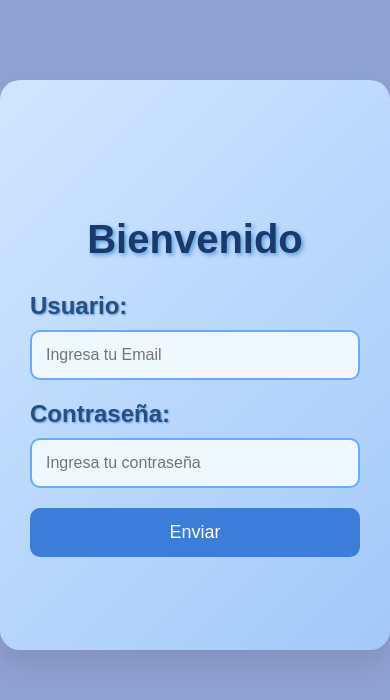
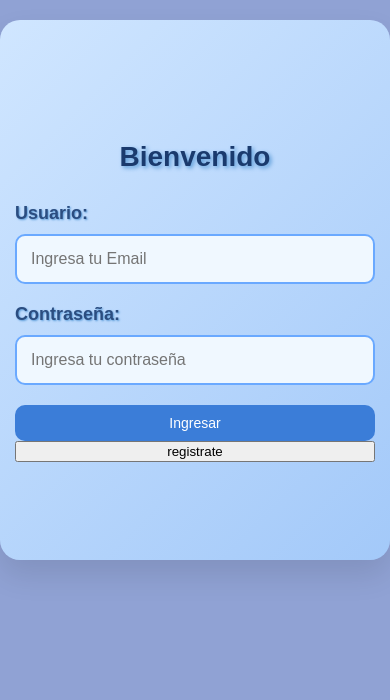
Before and after one commit to YinethRivera/PROYECTO_FINAL, a React (Vite) app: page /login in a window 390 px wide. Shown: the top 700 px of the page. Built offline with nearby package versions, Linux system fonts and the light colour scheme; no server answers.

Commit message:
conectado

```diff
--- a/src/components/CartIcons/CartIcon.module.css
+++ b/src/components/CartIcons/CartIcon.module.css
@@ -1,4 +1,4 @@
-/* CartIcon.module.css */
+/* Estilos generales */
 .iconWrapper {
   position: relative;
   display: inline-block;
@@ -7,19 +7,19 @@
 .cartIcon {
   font-size: 40px;
   cursor: pointer;
-  color: #1d4ed8; /* Azul oscuro para el icono */
-  transition: color 0.3s ease; /* Suave transición para el cambio de color */
+  color: #1d4ed8;
+  transition: color 0.3s ease;
 }
 
 .cartIcon:hover {
-  color: #2563eb; /* Azul más claro al pasar el ratón */
+  color: #2563eb;
 }
 
 .badge {
   position: absolute;
   top: -10px;
   right: -10px;
-  background: #ef4444; /* Rojo brillante para el badge */
+  background: #ef4444;
   color: white;
   border-radius: 50%;
   padding: 2px 8px;
@@ -35,17 +35,17 @@
   top: 50%;
   left: 50%;
   transform: translate(-50%, -50%);
-  background-color: #1e40af; /* Azul profundo para el dropdown */
-  border: 2px solid #1e3a8a; /* Borde azul más oscuro */
-  box-shadow: 0px 4px 12px rgba(0, 0, 0, 0.2); /* Sombra más profunda */
+  background-color: #1e40af;
+  border: 2px solid #1e3a8a;
+  box-shadow: 0px 4px 12px rgba(0, 0, 0, 0.2);
   padding: 1.5rem;
   z-index: 50;
   width: 30rem;
   max-height: 25rem;
   overflow-y: auto;
-  border-radius: 8px; /* Bordes redondeados */
-  outline: 4px solid #2563eb; /* Recuadro azul claro */
-  outline-offset: -4px; /* Ajusta la posición del recuadro */
+  border-radius: 8px;
+  outline: 4px solid #2563eb;
+  outline-offset: -4px;
 }
 
 .cartDropdown::-webkit-scrollbar {
@@ -64,3 +64,40 @@
 .cartDropdown::-webkit-scrollbar-thumb:hover {
   background: #555;
 }
+
+/* Media queries para responsividad */
+@media (max-width: 768px) {
+  .cartIcon {
+    font-size: 32px; /* Reducir tamaño del icono en pantallas medianas */
+  }
+
+  .badge {
+    font-size: 12px; /* Reducir tamaño del badge */
+    padding: 1px 6px; /* Ajustar el padding */
+    top: -8px; /* Ajustar la posición */
+    right: -8px;
+  }
+
+  .cartDropdown {
+    width: 25rem; /* Reducir el ancho del dropdown */
+    padding: 1rem; /* Ajustar el padding */
+  }
+}
+
+@media (max-width: 480px) {
+  .cartIcon {
+    font-size: 28px; /* Reducir aún más el tamaño del icono en pantallas pequeñas */
+  }
+
+  .badge {
+    font-size: 10px; /* Ajustar el tamaño del badge */
+    padding: 1px 5px;
+    top: -6px;
+    right: -6px;
+  }
+
+  .cartDropdown {
+    width: 20rem; /* Reducir el ancho del dropdown */
+    padding: 0.75rem; /* Reducir el padding */
+  }
+}
--- a/src/components/Menu/Header.jsx
+++ b/src/components/Menu/Header.jsx
@@ -4,6 +4,8 @@ import Img from "../../assets/Logo.png";
 import { Link } from "react-scroll";
 import CartIcon from "../CartIcons/CartIcon";
 import { Outlet, useNavigate } from "react-router-dom";
+import { signOut } from "firebase/auth";
+import { auth } from "../../firebase/credenciales";
 
 function Header() {
   const [activo, setactivo] = useState(false);
@@ -12,10 +14,18 @@ function Header() {
   const toggleFormulario = () => {
     setMostrarFormulario(!mostrarFormulario);
   };
-const navigate = useNavigate()
-const ira = ()=>{
-  navigate('/login')
-}
+  const CerrarSesion = async () => {
+    try {
+      await signOut(auth);
+      console.log("se cerro la sesion");
+    } catch (error) {
+      console.log("No se cerro la sesion");
+    }
+  };
+  const navigate = useNavigate();
+  const ira = () => {
+    navigate("/login");
+  };
   return (
     <div className="contenido">
       <header className="header">
@@ -35,15 +45,14 @@ const ira = ()=>{
               Women\'s Clothing
             </Link>
           </nav>
-
-
         </div>
         <button onClick={ira}>Ingresar</button>
 
-        <button className="btn-ini-sesion" onClick={toggleFormulario}>
-          {" "}
-          <button type="submit">Login</button>
+        <button type="submit" className="btn-ini-sesion" onClick={toggleFormulario}>
+          {" "}Login
+          {/* <button ></button> */}
         </button>
+        <button onClick={CerrarSesion}>Cerrar Sesion</button>
 
         <div className="carrito">
           <CartIcon />
--- a/src/components/Product/Product.css
+++ b/src/components/Product/Product.css
@@ -142,3 +142,75 @@ body {
   color: #000000; /* Negro para el precio anterior */
   text-decoration: line-through;
 }
+
+
+@media (max-width: 1024px) {
+  .product-card {
+    width: 180px;
+    height: 450px;
+  }
+
+  .product-card h3,
+  .product-card p,
+  .product-card button {
+    font-size: 12px;
+  }
+
+  .product-card button {
+    padding: 6px 14px;
+  }
+}
+
+@media (max-width: 768px) {
+  .titile-cabe {
+    margin-left: 0;
+    width: 100%;
+  }
+
+  .product-card {
+    width: 160px;
+    height: 400px;
+  }
+
+  .product-card h3,
+  .product-card p,
+  .product-card button {
+    font-size: 10px;
+  }
+
+  .product-card button {
+    padding: 4px 12px;
+  }
+
+  .product-numbers .price,
+  .product-numbers .price-before {
+    font-size: 20px;
+  }
+}
+
+@media (max-width: 480px) {
+  .search, .category-items, .imagenes1, .imagenes2, .imagenes3 {
+    flex-direction: column;
+    padding: 5px;
+  }
+
+  .product-card {
+    width: 140px;
+    height: 350px;
+  }
+
+  .product-card h3,
+  .product-card p,
+  .product-card button {
+    font-size: 8px;
+  }
+
+  .product-card button {
+    padding: 2px 10px;
+  }
+
+  .product-numbers .price,
+  .product-numbers .price-before {
+    font-size: 18px;
+  }
+}
--- a/src/pages/Login/Login.css
+++ b/src/pages/Login/Login.css
@@ -1,5 +1,4 @@
-/* Login.css */
-
+/* Estilos generales */
 .login-container {
   max-width: 500px;
   margin: 80px auto;
@@ -13,6 +12,7 @@
   justify-content: center;
 }
 
+/* Formulario */
 .login-form form {
   display: flex;
   flex-direction: column;
@@ -23,12 +23,12 @@
 }
 
 .input-group label {
-  font-size: 24px; /* Tamaño de fuente grande para las etiquetas */
+  font-size: 24px;
   font-weight: bold;
   margin-bottom: 10px;
   display: block;
-  color: #2b4d80; /* Azul oscuro para el texto de las etiquetas */
-  text-shadow: 1px 1px 2px #5a9bd8; /* Sombra de azul claro para las etiquetas */
+  color: #2b4d80;
+  text-shadow: 1px 1px 2px #5a9bd8;
 }
 
 .input-group input {
@@ -58,9 +58,50 @@
 }
 
 .welcome-message {
-  font-size: 40px; /* Tamaño de fuente más grande */
-  color: #1a3a6d; /* Azul oscuro */
+  font-size: 40px;
+  color: #1a3a6d;
   margin-bottom: 30px;
   text-align: center;
-  text-shadow: 2px 2px 4px #5a9bd8; /* Sombra de otro azul */
+  text-shadow: 2px 2px 4px #5a9bd8;
 }
+
+/* Media queries para responsividad */
+@media (max-width: 768px) {
+  .login-container {
+    padding: 30px 20px;
+    margin: 40px auto;
+  }
+
+  .input-group label {
+    font-size: 20px; /* Ajustar tamaño de fuente en pantallas medianas */
+  }
+
+  .submit-button {
+    padding: 12px;
+    font-size: 16px; /* Reducir tamaño de botón */
+  }
+
+  .welcome-message {
+    font-size: 32px; /* Ajustar tamaño de fuente del mensaje */
+  }
+}
+
+@media (max-width: 480px) {
+  .login-container {
+    padding: 20px 15px;
+    margin: 20px auto;
+  }
+
+  .input-group label {
+    font-size: 18px; /* Ajustar tamaño de fuente en pantallas pequeñas */
+  }
+
+  .submit-button {
+    padding: 10px;
+    font-size: 14px; /* Reducir tamaño de botón */
+  }
+
+  .welcome-message {
+    font-size: 28px; /* Ajustar tamaño de fuente del mensaje */
+  }
+}
--- a/src/pages/Login/Login.jsx
+++ b/src/pages/Login/Login.jsx
@@ -3,6 +3,7 @@ import "./Login.css";
 import {
   createUserWithEmailAndPassword,
   onAuthStateChanged,
+  signInWithEmailAndPassword,
 } from "firebase/auth";
 import { auth } from "../../firebase/credenciales";
 
@@ -23,22 +24,47 @@ export default function Login() {
 
   const RegisterUser = async (e) => {
     e.preventDefault();
+
     try {
-      await createUserWithEmailAndPassword(auth, Email, Password);
+      const UsuarioCredenciales = await createUserWithEmailAndPassword(
+        auth,
+        Email,
+        Password
+      );
+      const User = UsuarioCredenciales.user;
       await fetch("http://localhost:3000/usuarios", {
         method: "POST",
-        headers: { "Content-type": "aplication/json" },
-        body: JSON.stringify({ uid_usuario, correo_electronico: Email }),
+        headers: { "Content-type": "application/json" },
+        body: JSON.stringify({
+          uid_usuario: User.uid,
+          correo_electronico: Email,
+        }),
       });
     } catch (error) {
       console.log("error al crear cuenta", error);
     }
   };
+
+  const [registrar, setRegistrar] = useState(false);
+  const ingresarUser = async (e) => {
+    e.preventDefault();
+    try {
+      await signInWithEmailAndPassword(auth, Email, Password);
+      console.log("ingresaste a la cuenta");
+    } catch (error) {
+      console.log("error al ingresar a la cuenta", error);
+    }
+  };
+
   return (
     <div className="login-container">
       <div className="login-form">
         <h2 className="welcome-message">Bienvenido</h2>
-        <form onSubmit={(e) => RegisterUser(e)}>
+        <form
+          onSubmit={(e) => {
+            registrar ? RegisterUser(e) : ingresarUser(e);
+          }}
+        >
           <div className="input-group">
             <label htmlFor="usuario">Usuario: </label>
             <input
@@ -63,7 +89,11 @@ export default function Login() {
             />
           </div>
           <button type="submit" className="submit-button">
-            Enviar
+            Ingresar
+          </button>
+
+          <button type="button" onClick={() => setRegistrar(!registrar)}>
+            {registrar ? "ingresa" : "registrate"}
           </button>
         </form>
       </div>
```
